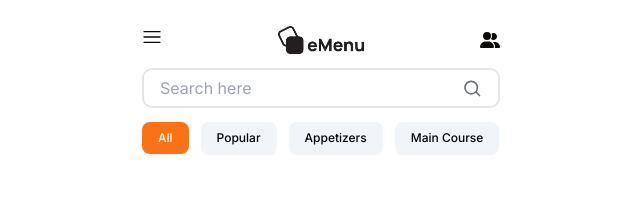
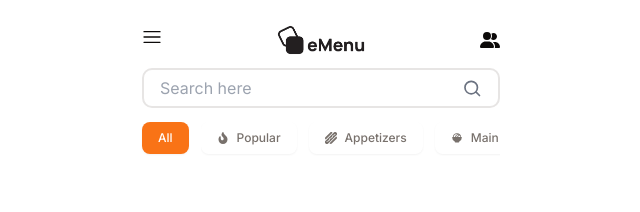
Before and after one commit to jmmaglonzo/E-MENU-FE, a Next.js app: page / in a window 1280 px wide. Shown: the top 212 px of the page, without its empty margins (319-959 px from the left). Built offline with nearby package versions, Linux system fonts and the light colour scheme; no server answers.

Commit message:
style: remove bg-slate-100 and icons

```diff
--- a/src/components/header/MenuTab.tsx
+++ b/src/components/header/MenuTab.tsx
@@ -25,7 +25,7 @@ const MenuTab = () => {
       {categoryItems.slice(0, 1).map((c) => (
         <button
           key={c.value}
-          className={`${selected === c.value ? "bg-primary text-white" : "bg-slate-100 text-black"} flex items-center gap-2 rounded-sm px-4 py-1 font-medium shadow-sm`}
+          className={`${selected === c.value ? "bg-primary text-white" : "text-muted-foreground"} flex items-center gap-2 rounded-sm px-4 py-1 font-medium shadow-sm`}
           onClick={() => handleButtonClick(c.value)}
         >
           {c.label}
@@ -41,8 +41,9 @@ const MenuTab = () => {
             key={c.value}
             data-value={c.value}
             onClick={() => handleButtonClick(c.value)}
-            className={`${selected === c.value ? "bg-primary text-white" : "bg-slate-100 text-black"} flex items-center gap-2 rounded-sm px-4 py-1 font-medium shadow-sm`}
+            className={`${selected === c.value ? "bg-primary text-white" : "text-muted-foreground"} flex items-center gap-2 rounded-sm px-4 py-1 font-medium shadow-sm`}
           >
+            <span>{c.icon}</span>
             {c.label}
           </button>
         ))}
```
